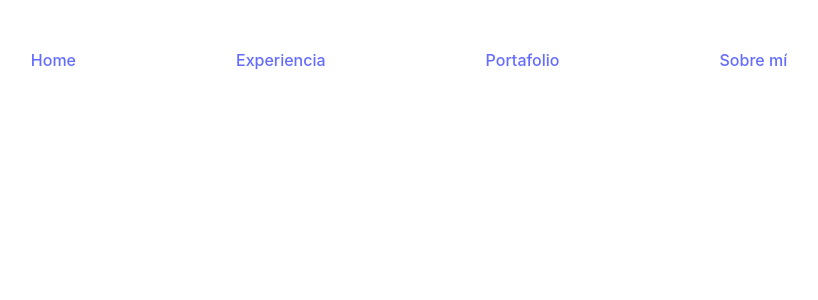
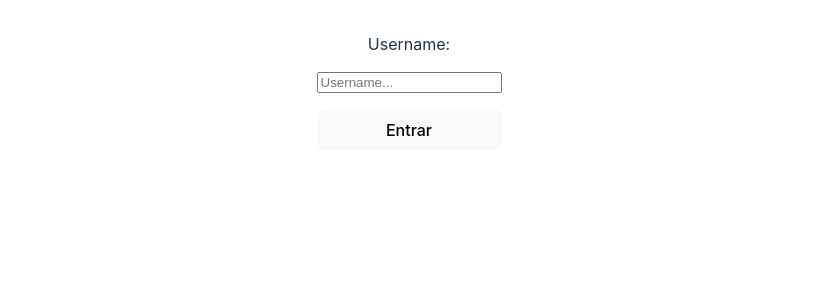
Before and after one commit to AlexCode04/Homeworks, a React (Create React App) app: page /login in a window 1280 px wide. Shown: the top 300 px of the page, without its empty margins (231-1049 px from the left). Built offline with nearby package versions, Linux system fonts and the light colour scheme.

Commit message:
Fake login

```diff
--- a/src/App.js
+++ b/src/App.js
@@ -1,21 +1,20 @@
 import React, { useEffect, useReducer } from "react";
-import NavComponent from "./components/NavComponent";
 import { Route, Routes } from "react-router-dom";
-import Experience from "./pages/Experience";
-import Portfolio from "./pages/Portfolio";
-import AboutMe from "./pages/AboutMe";
-import Home from "./pages/Home";
+import { UserProvider } from "./components/UserProvider";
+import Login from "./components/Login";
+import { PrivateRoute } from "./components/PrivateRoute";
+import HomePage from "./components/HomePage";
+
 function App() {
 
   return (
     <>
-      <NavComponent></NavComponent>
-      <Routes >
-        <Route path="/" element={<Home/>}></Route>
-        <Route path="/experience" element={<Experience/>}></Route>
-        <Route path="/portfolio" element={<Portfolio/>}></Route>
-        <Route path="/about-me" element={<AboutMe/>}></Route>
-      </Routes>
+      <UserProvider>
+        <Routes>
+          <Route path="/login" element={<Login/>} />
+          <Route path="/" element={<PrivateRoute><HomePage /></PrivateRoute>} />
+        </Routes>
+      </UserProvider>
     </>
   );
 }
--- /dev/null
+++ b/src/components/HomePage.js
@@ -0,0 +1,29 @@
+import React, { useContext, useEffect } from "react";
+import { UserContext } from "../context/userContext";
+import { UserProvider } from "./UserProvider";
+import { NavLink, useNavigate } from "react-router-dom";
+
+function HomePage() {
+  const { state, dispatch } = useContext(UserContext);
+  const navigate = useNavigate();
+
+  useEffect(() => {
+    dispatch({ type: "SET_LAST_VISITED_PAGE", payload: { page: "/" } });
+  }, [dispatch]);
+
+  const handleLogout = () => {
+    dispatch({ type: "LOGOUT" });
+    navigate("/login");
+  };
+
+  return (
+    <div style={{ display: "flex", flexDirection: "column", gap: "1em" }}>
+      Welcome, {state.username}!
+      <NavLink to="/login" onClick={handleLogout}>
+        Logout
+      </NavLink>
+    </div>
+  );
+}
+
+export default HomePage;
--- /dev/null
+++ b/src/components/Login.js
@@ -0,0 +1,46 @@
+import React, { useContext } from "react";
+import { UserContext } from "../context/userContext";
+import { useNavigate } from "react-router-dom";
+
+function Login() {
+  const { dispatch } = useContext(UserContext);
+  const navigate = useNavigate();
+
+  const handleLogin = (event) => {
+    event.preventDefault();
+
+    const formData = new FormData(event.target);
+    const username = formData.get("username");
+
+    if (username.trim() !== "") {
+      dispatch({ type: "LOGIN", payload: { username } });
+      navigate("/");
+    } else{
+        alert("Campo de username vacio")
+    }
+  };
+
+  return (
+    <main>
+      <form
+        onSubmit={handleLogin}
+        style={{
+          display: "flex",
+          flexDirection: "column",
+          gap: "1em",
+        }}
+      >
+        <label htmlFor="username">Username:</label>
+        <input
+          type="text"
+          name="username"
+          id="username"
+          placeholder="Username..."
+        />
+        <button type="submit">Entrar</button>
+      </form>
+    </main>
+  );
+}
+
+export default Login;
--- a/src/components/NavComponent.js
+++ /dev/null
@@ -1,26 +0,0 @@
-import React from "react";
-import { NavLink } from "react-router-dom";
-import "../App.css";
-
-function NavComponent() {
-  return (
-    <nav>
-      <ul>
-        <li>
-          <NavLink className={(args) => `${args.isActive ? "active" : null }`} to="/">Home</NavLink>
-        </li>
-        <li>
-          <NavLink className={(args) => `${args.isActive ? "active" : null }`} to="/experience">Experiencia</NavLink>
-        </li>
-        <li>
-          <NavLink className={(args) => `${args.isActive ? "active" : null }`} to="/portfolio">Portafolio</NavLink>
-        </li>
-        <li>
-          <NavLink className={(args) => `${args.isActive ? "active" : null }`} to="/about-me">Sobre mí</NavLink>
-        </li>
-      </ul>
-    </nav>
-  );
-}
-
-export default NavComponent;
--- /dev/null
+++ b/src/components/PrivateRoute.js
@@ -0,0 +1,13 @@
+import React, { useContext } from "react";
+import { useLocation, useNavigate, Navigate } from "react-router-dom";
+import { UserContext } from "../context/userContext";
+
+export function PrivateRoute({ children }) {
+  const { state } = useContext(UserContext);
+  const location = useLocation();
+  const navigate = useNavigate();
+
+  return state.isLoggedIn
+    ? children
+    : <Navigate to="/login" state={{ from: location }} replace />;
+}
--- /dev/null
+++ b/src/components/UserProvider.js
@@ -0,0 +1,43 @@
+import React, { useReducer } from 'react';
+import { UserContext } from "../context/userContext";
+
+
+const initialState = {
+  isLoggedIn: false,
+  username: '',
+  lastVisitedPage: '/'
+};
+
+function reducer(state, action) {
+  switch (action.type) {
+    case 'LOGIN':
+      return {
+        ...state,
+        isLoggedIn: true,
+        username: action.payload.username
+      };
+    case 'LOGOUT':
+      return {
+        ...state,
+        isLoggedIn: false,
+        username: ''
+      };
+    case 'SET_LAST_VISITED_PAGE':
+      return {
+        ...state,
+        lastVisitedPage: action.payload.page
+      };
+    default:
+      return state;
+  }
+}
+
+export function UserProvider({ children }) {
+  const [state, dispatch] = useReducer(reducer, initialState);
+
+  return (
+    <UserContext.Provider value={{ state, dispatch }}>
+      {children}
+    </UserContext.Provider>
+  );
+}
--- /dev/null
+++ b/src/context/userContext.js
@@ -0,0 +1,3 @@
+import { createContext } from "react";
+
+export const UserContext = createContext();
```
Also changed, not shown: 1 other file (tests, documents, lock files or other folders).
